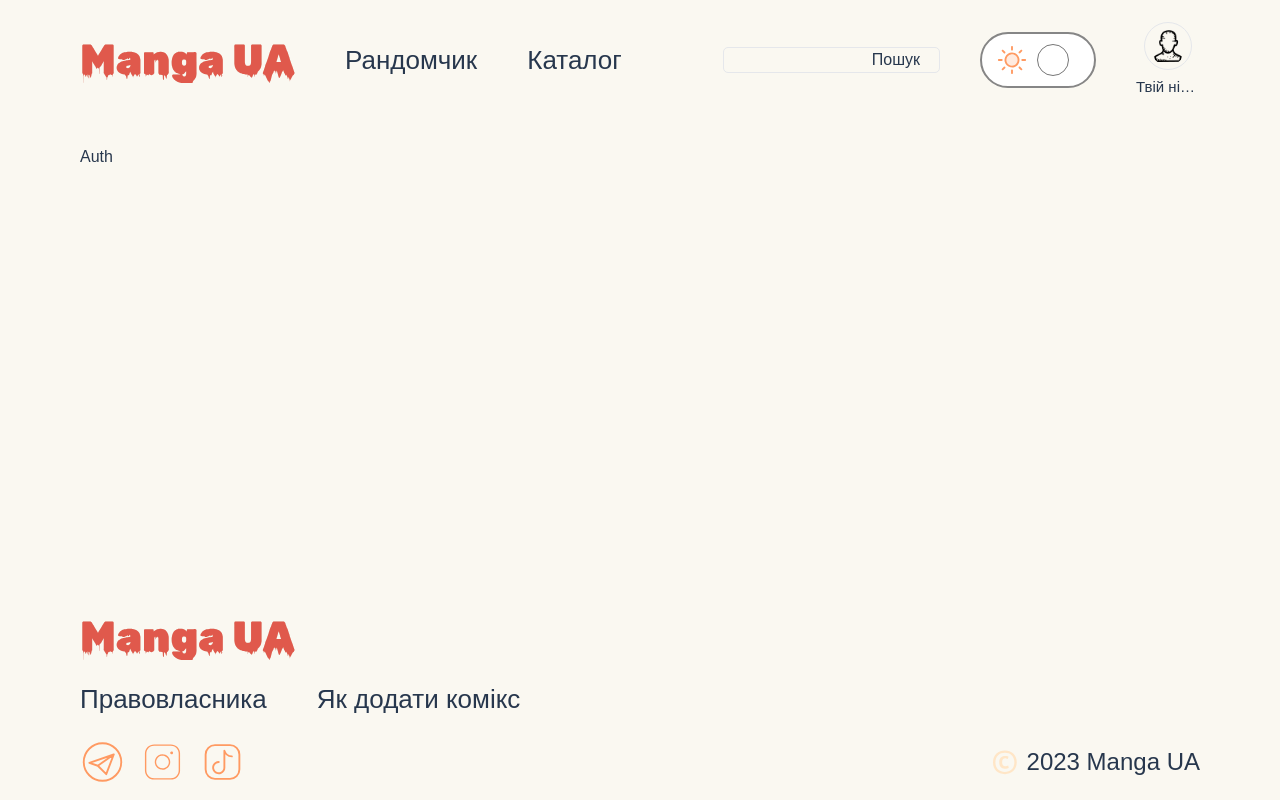
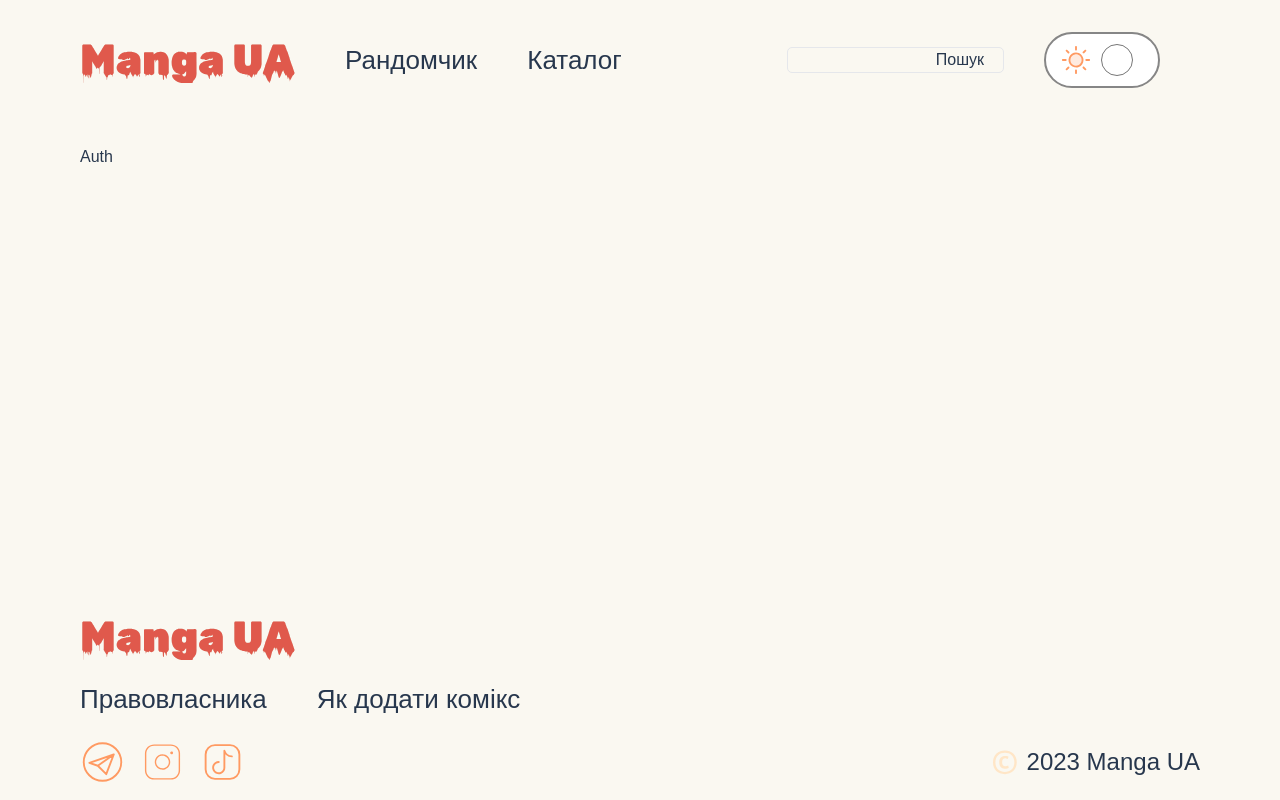
Before and after one commit to Manga-UA/Web-sites, a React (Create React App) app in the folder client/: page /login in a window 1280 px wide. Built offline with nearby package versions, Linux system fonts and the light colour scheme; a web font is replaced by a local one.

Commit message:
fix error liques

```diff
--- a/client/src/components/Header.jsx
+++ b/client/src/components/Header.jsx
@@ -43,14 +43,14 @@ const Header = observer(() => {
 				{user.isAuth ?
 					<ul className='flex space-x-[10px]'>
 						<li>
-							<NavLink
+							{/* <NavLink
 								className="flex flex-col items-center gap-2"
 								to={PROFILE_ROUTE}
 							>
 									<img className='border border-solid border-stroke-dark rounded-full p-1 h-12 w-12' src={userIcon} alt="userIcon" />
 									<p className='h-5 w-16 truncate text-text-md'>Твій нікнейм</p>
 
-							</NavLink>
+							</NavLink> */}
 						</li>
 					</ul>
 					:
--- a/client/src/components/MobileHeader.jsx
+++ b/client/src/components/MobileHeader.jsx
@@ -38,14 +38,14 @@ const MobileHeader = observer(({ isOpen = false }) => {
 				{user.isAuth ?
 					<ul className='flex flex-col items-center space-y-4'>
 						<li>
-							<NavLink
+							{/* <NavLink
 								className="flex flex-col items-center gap-2"
 								to={PROFILE_ROUTE}
 							>
 									<img className='border border-solid border-stroke-dark rounded-full p-1 h-12 w-12' src={userIcon} alt="userIcon" />
 									<p className='h-5 w-[70px] truncate text-text-bg'>Твій нікнейм</p>
 
-							</NavLink>
+							</NavLink> */}
 						</li>
 					</ul>
 					:
```
